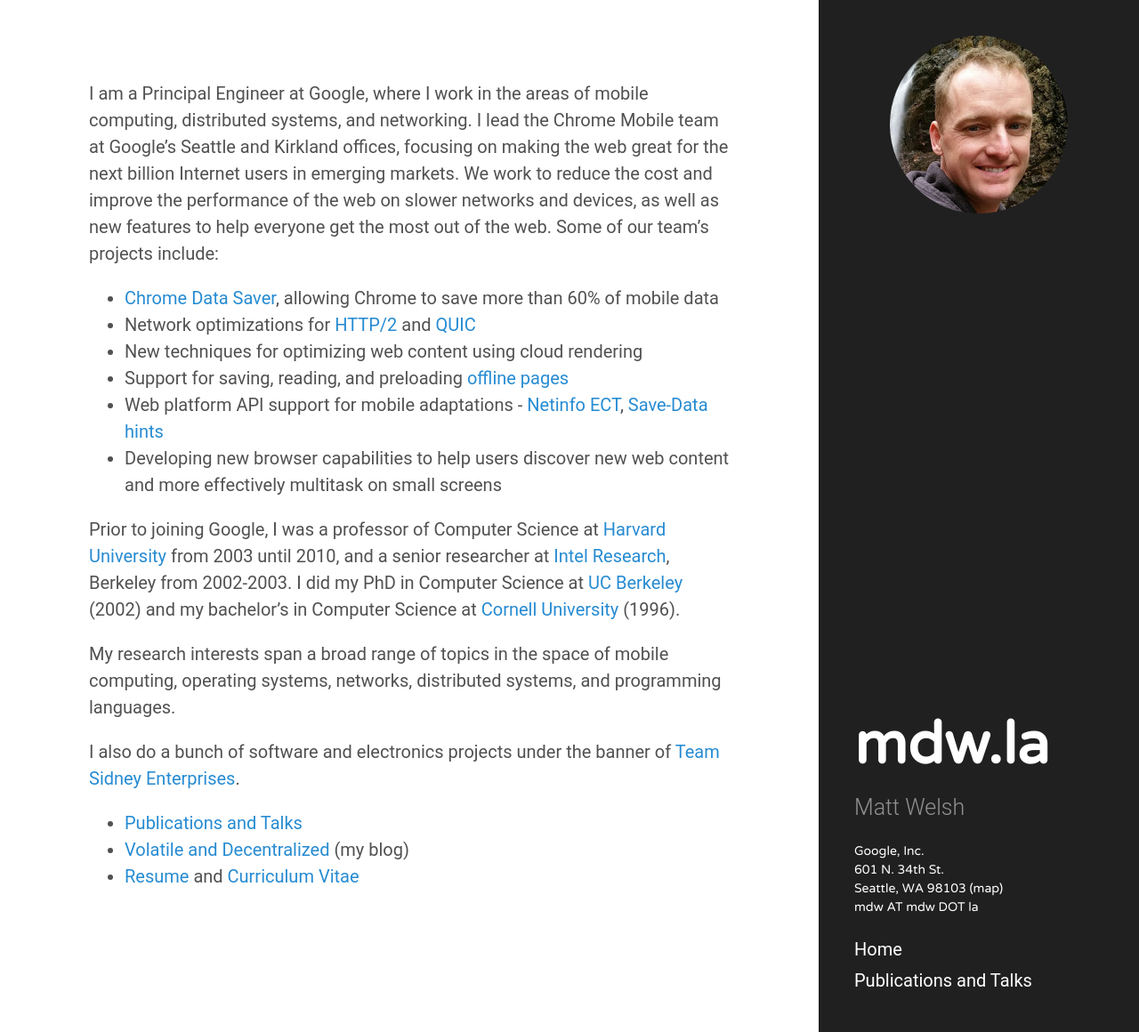
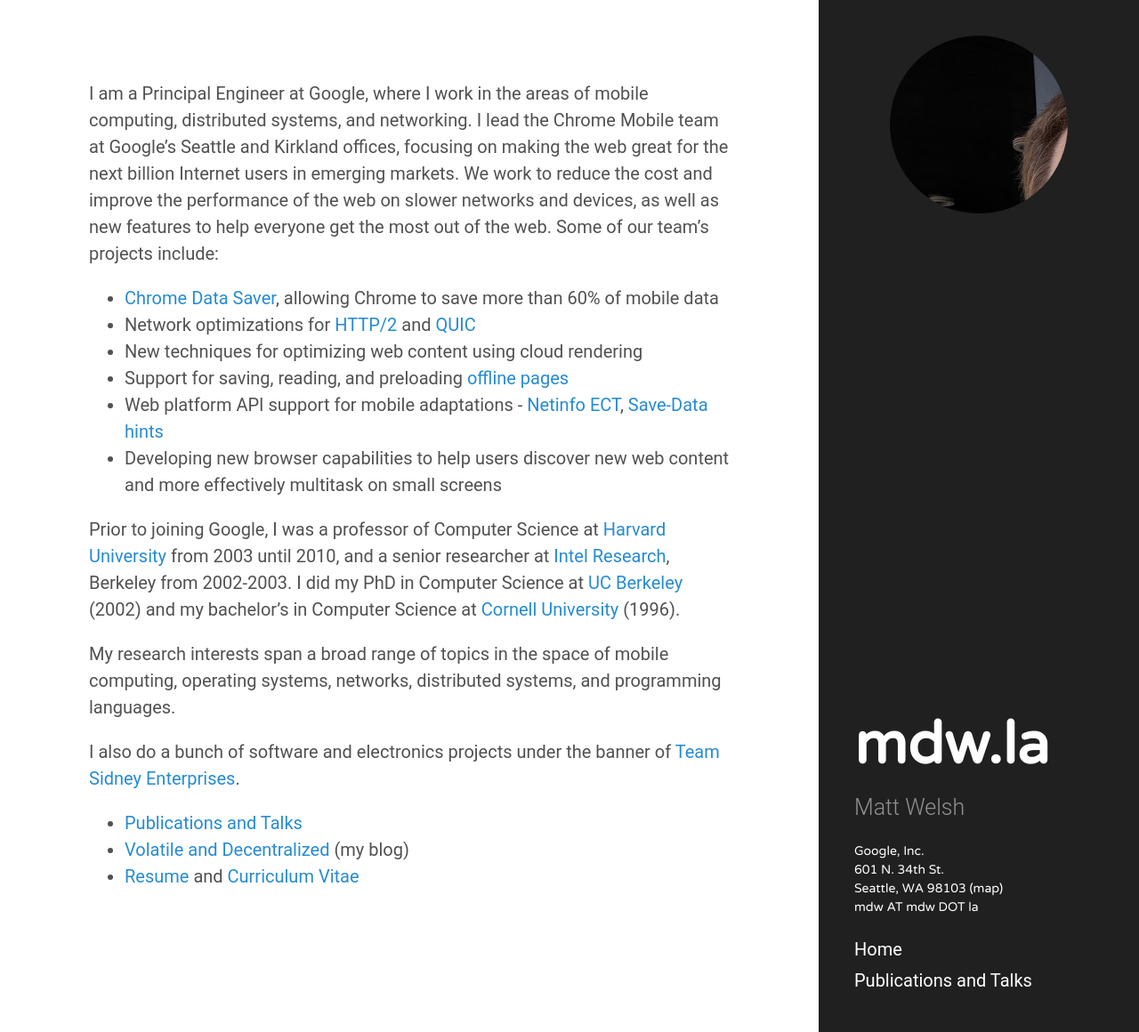
Before and after one commit to mdwelsh/mdwelsh.github.io, a Jekyll site: the page built from index.md, in a window 1280 px wide and 1160 px high. Shown: the whole window at 89% size. Built offline with Jekyll 4.4.1, drawn with Linux system fonts in a browser that asks for light colours.

Commit message:
Change photo

```diff
--- a/public/css/hyde.css
+++ b/public/css/hyde.css
@@ -95,7 +95,7 @@
   width: 200px;
   height: 200px;
   border-radius: 50%;
-  background-image: url("/mdw.jpg");
+  background-image: url("/mdw-dinoshirt.jpg");
   margin: 0 auto;
 }
 
```
